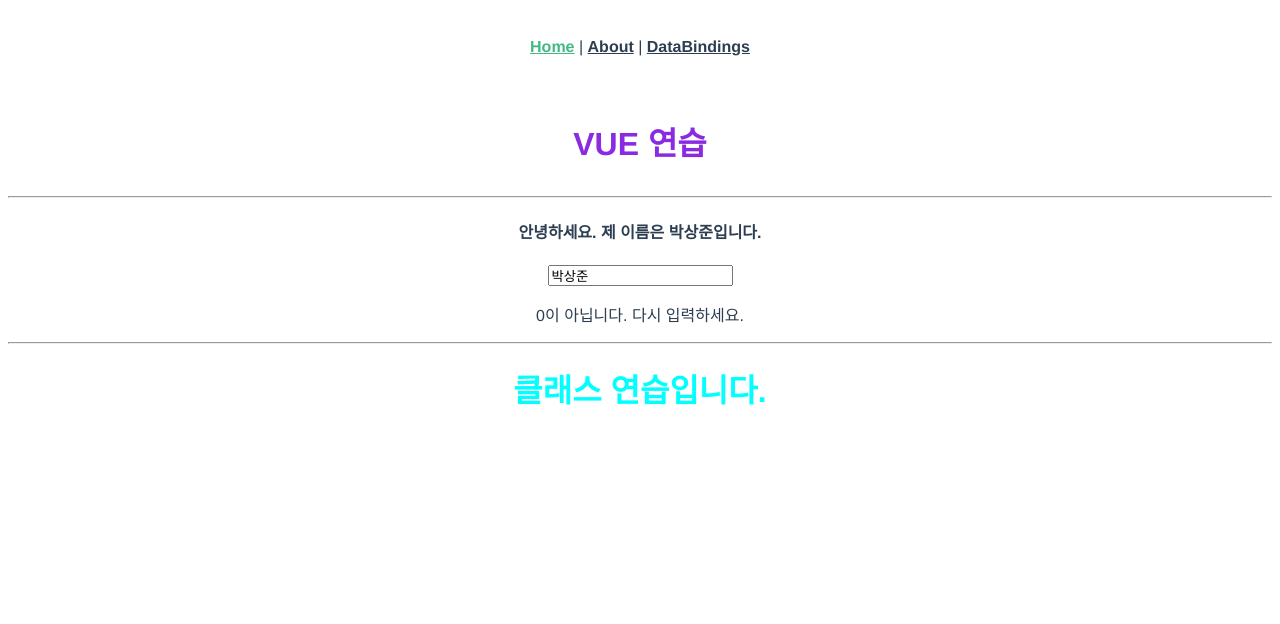
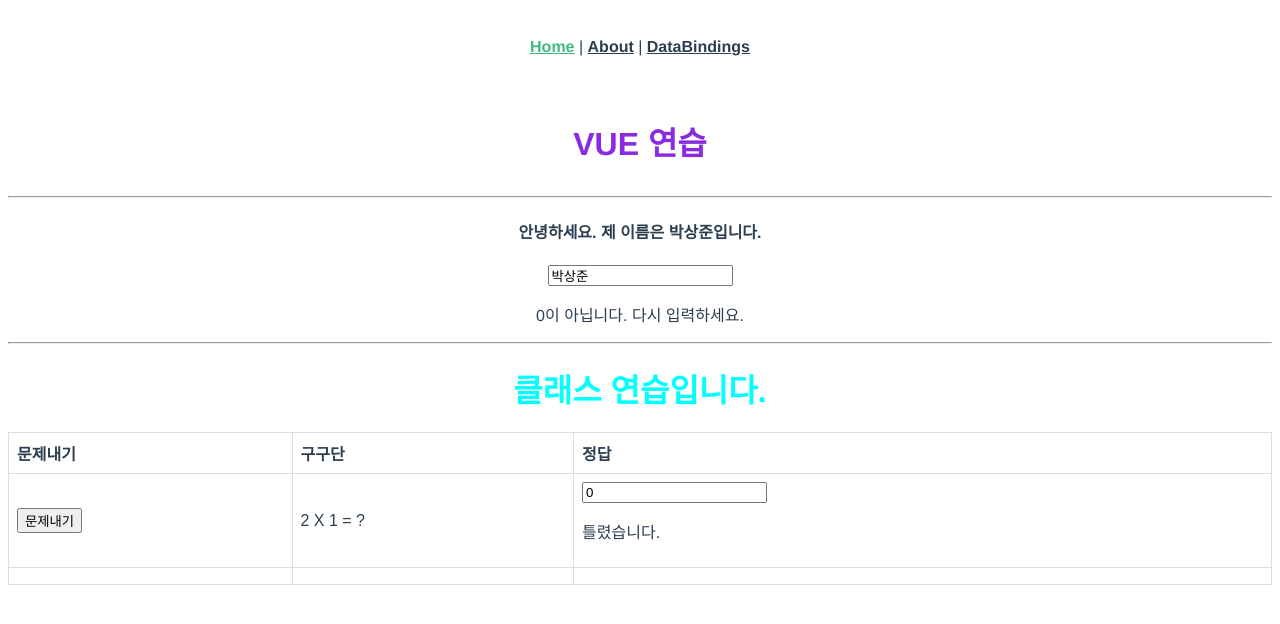
Before and after one commit to iteach12/vue_weekend, a Vue app: page / in a window 1280 px wide. Shown: the top 624 px of the page. Built offline with nearby package versions, Linux system fonts and the light colour scheme.

Commit message:
event onclick v-model gugudan

```diff
--- a/src/views/HomeView.vue
+++ b/src/views/HomeView.vue
@@ -9,8 +9,38 @@
     <p v-else-if="myname == 0">0이 맞습니다.</p>
     <hr />
     <h1 :class="{bigname:(myname != 0), smallname:(myname == 0)}">클래스 연습입니다.</h1>
-
   </div>
+  <table>
+    <thead>
+      <tr>
+        <th>문제내기</th>
+        <th>구구단</th>
+        <th>정답</th>
+      </tr>
+    </thead>
+    <tbody>
+      <tr>
+        <th>
+          <button type="button" @click="randomGugu">문제내기</button>
+        </th>
+        <td>
+          <p>
+            {{gugudan}} X {{guguTimes}} = ?
+          </p>
+        </td>
+        <td>
+          <input type="text" v-model="myAnswer">
+          <p v-if="guguAnswer == myAnswer">정답입니다.</p>
+          <p v-else>틀렸습니다.</p>
+          </td>
+      </tr>
+      <tr>
+        <th></th>
+        <td></td>
+        <td></td>
+      </tr>
+    </tbody>
+  </table>
 </template>
 
 <script>
@@ -21,9 +51,22 @@ export default {
   data() {
     return {
       myname:'박상준',
+      gugudan:2,
+      guguTimes:1,
+      guguAnswer:2,
+      myAnswer:0,
     }
 
   },
+  methods:{
+    randomGugu(){
+      this.gugudan = Math.ceil(Math.random()*9);
+      this.guguTimes = Math.ceil(Math.random()*9);
+      this.guguAnswer = this.gugudan * this.guguTimes;
+
+    }
+
+  }
 };
 </script>
 <style>
```
